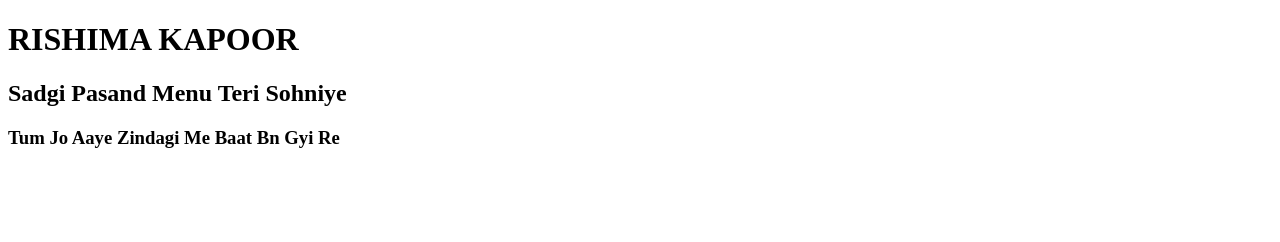
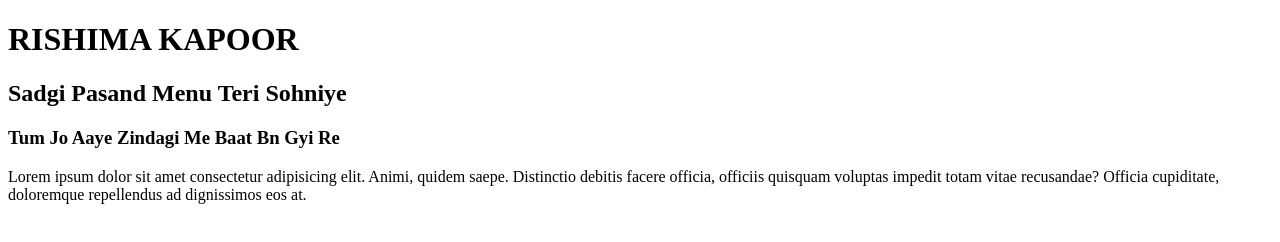
Before and after one commit to Rishima7/GitDemo, a plain HTML site: page beauty.html in a window 1280 px wide. Drawn offline with Linux system fonts and the light colour scheme.

Commit message:
changes in beauty

```diff
--- a/beauty.html
+++ b/beauty.html
@@ -1,14 +1,20 @@
 <!DOCTYPE html>
 <html lang="en">
+
 <head>
     <meta charset="UTF-8">
     <meta name="viewport" content="width=device-width, initial-scale=1.0">
     <title>BEAUTY QUEEN</title>
 </head>
+
 <body>
     <h1>RISHIMA KAPOOR</h1>
     <h2>Sadgi Pasand Menu Teri Sohniye</h2>
     <h3>Tum Jo Aaye Zindagi Me Baat Bn Gyi Re</h3>
+    <p>Lorem ipsum dolor sit amet consectetur adipisicing elit. Animi, quidem saepe. Distinctio debitis facere officia,
+        officiis quisquam voluptas impedit totam vitae recusandae? Officia cupiditate, doloremque repellendus ad
+        dignissimos eos at.</p>
 
 </body>
+
 </html>
```
